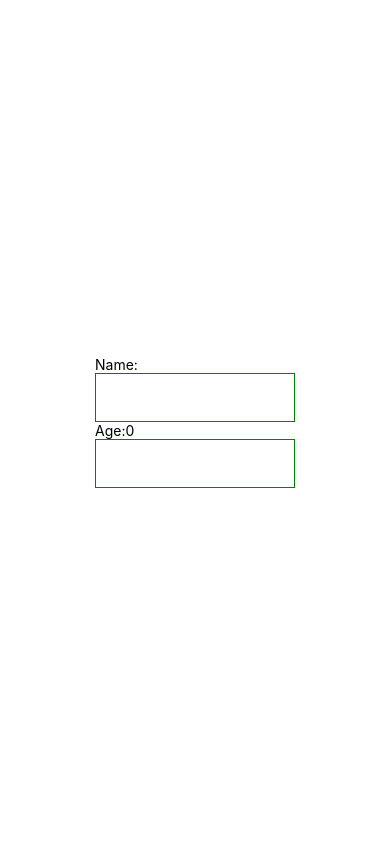
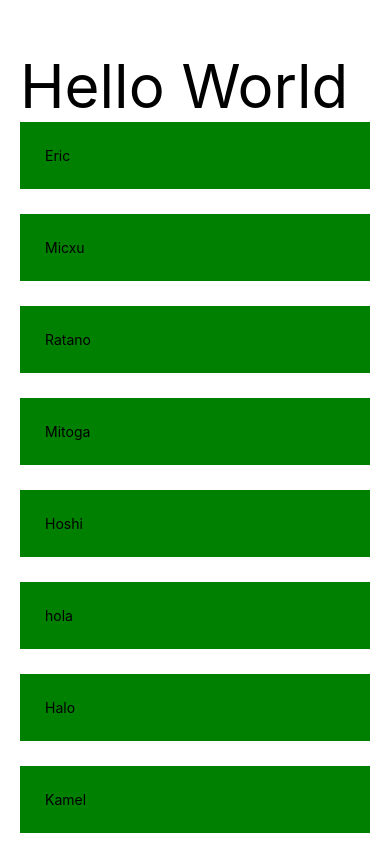
Before and after one commit to TrungTy0906/react-native, a React Native app: screen / in a window 390 px wide. Built offline with nearby package versions, Linux system fonts and the light colour scheme.

Commit message:
Scrollview

```diff
--- a/App.tsx
+++ b/App.tsx
@@ -1,43 +1,38 @@
 import { StatusBar } from 'expo-status-bar';
 import { useState } from 'react';
-import { Button, StyleSheet, Text, TextInput, View } from 'react-native';
+import { Button, ScrollView, StyleSheet, Text, TextInput, View } from 'react-native';
 
 export default function App() {
 
-  const [count, setCount] = useState(0);
-
-  const [name, setName] = useState<string>("");
-
-  const [age, setAge] = useState<number>(0);
+  const [students, setStudents] = useState([
+    {id: 1, name: 'Eric', age:16},
+    {id: 2, name: 'Micxu', age:12},
+    {id: 3, name: 'Ratano', age:15},
+    {id: 4, name: 'Mitoga', age:26},
+    {id: 5, name: 'Hoshi', age:26},
+    {id: 6, name: 'hola', age:32},
+    {id: 7, name: 'Halo', age:12},
+    {id: 8, name: 'Kamel', age:17},
+    {id: 9, name: 'Kric', age:16},
+    {id: 10, name: 'Erik', age:17},
+    {id: 11, name: 'Eri', age:11},
+  ]);
 
 
   return (
     <View style={styles.container}>
-      <View>
-      <Text>Name:{name}</Text>
-        <TextInput
-          onChangeText={(value) => setName(value)}
-          style = {{
-              borderColor: 'green',
-              borderWidth: 1,
-              width: 200,
-              padding: 15
-            }} />
-      </View>
-
-      <View>
-      <Text>Age:{age}</Text>
-        <TextInput
-          onChangeText={(value) => setAge(+value)}
-          keyboardType='number-pad'
-          maxLength={2}
-          style = {{
-              borderColor: 'green',
-              borderWidth: 1,
-              width: 200,
-              padding: 15
-            }} />
-      </View>
+      <Text style = {styles.text} >Hello World</Text>
+      <ScrollView>
+        {
+          students.map(item => {
+            return (
+              <View key={item.id} style = {styles.listContainer}>
+                <Text>{item.name}</Text>
+                </View>
+            )
+          })
+        }
+      </ScrollView>
     </View>
   );
 }
@@ -45,8 +40,18 @@ export default function App() {
 const styles = StyleSheet.create({
   container: {
     flex: 1,
+    paddingTop: 50,
+    paddingHorizontal: 20,
     backgroundColor: '#fff',
-    alignItems: 'center',
-    justifyContent: 'center',
+    // alignItems: 'center',
+    // justifyContent: 'center',
   },
+  text: {
+    fontSize: 60,
+  },
+  listContainer: {
+    padding: 25,
+    marginBottom: 25,
+    backgroundColor: "green",
+  }
 });
```
